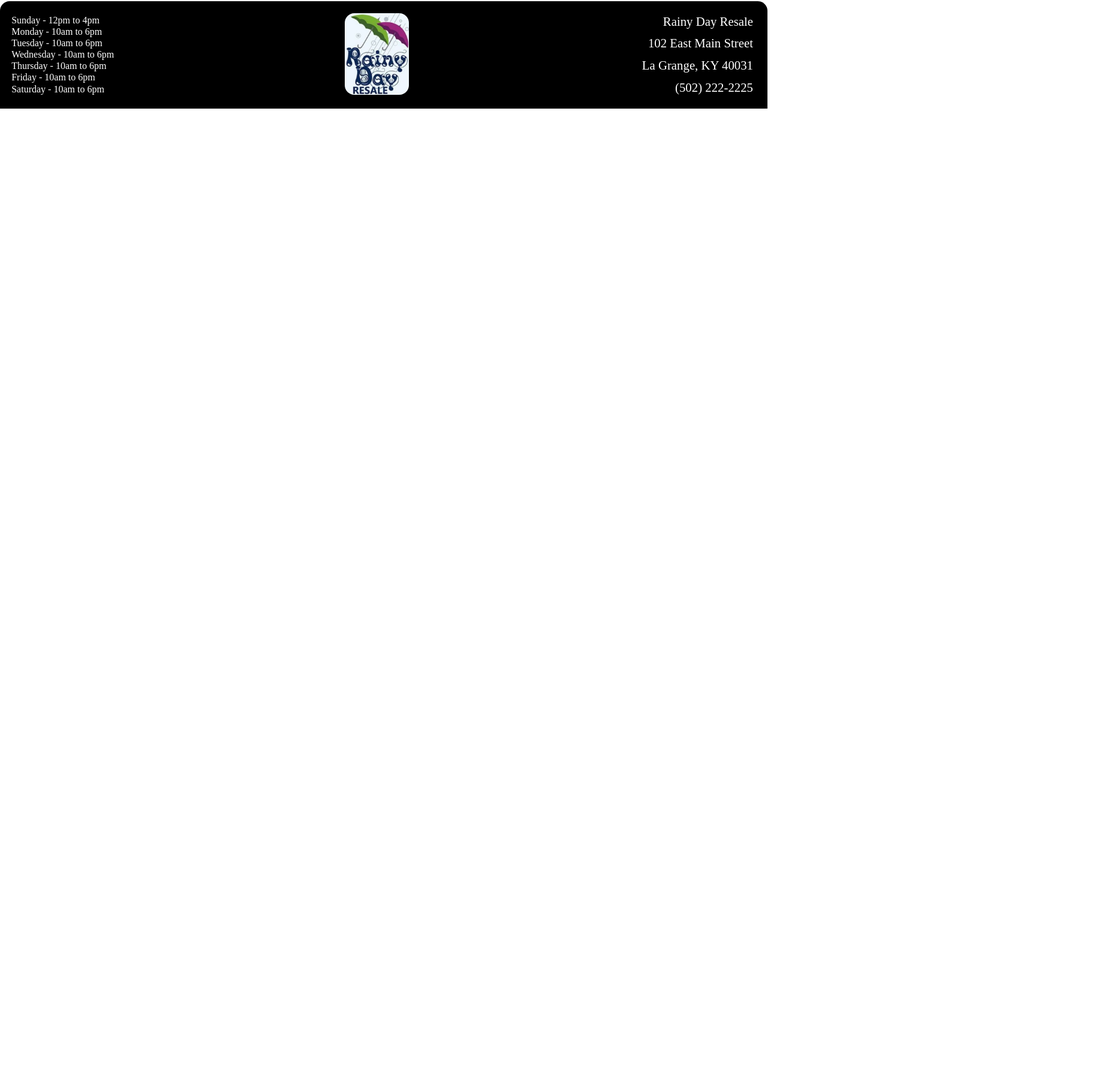
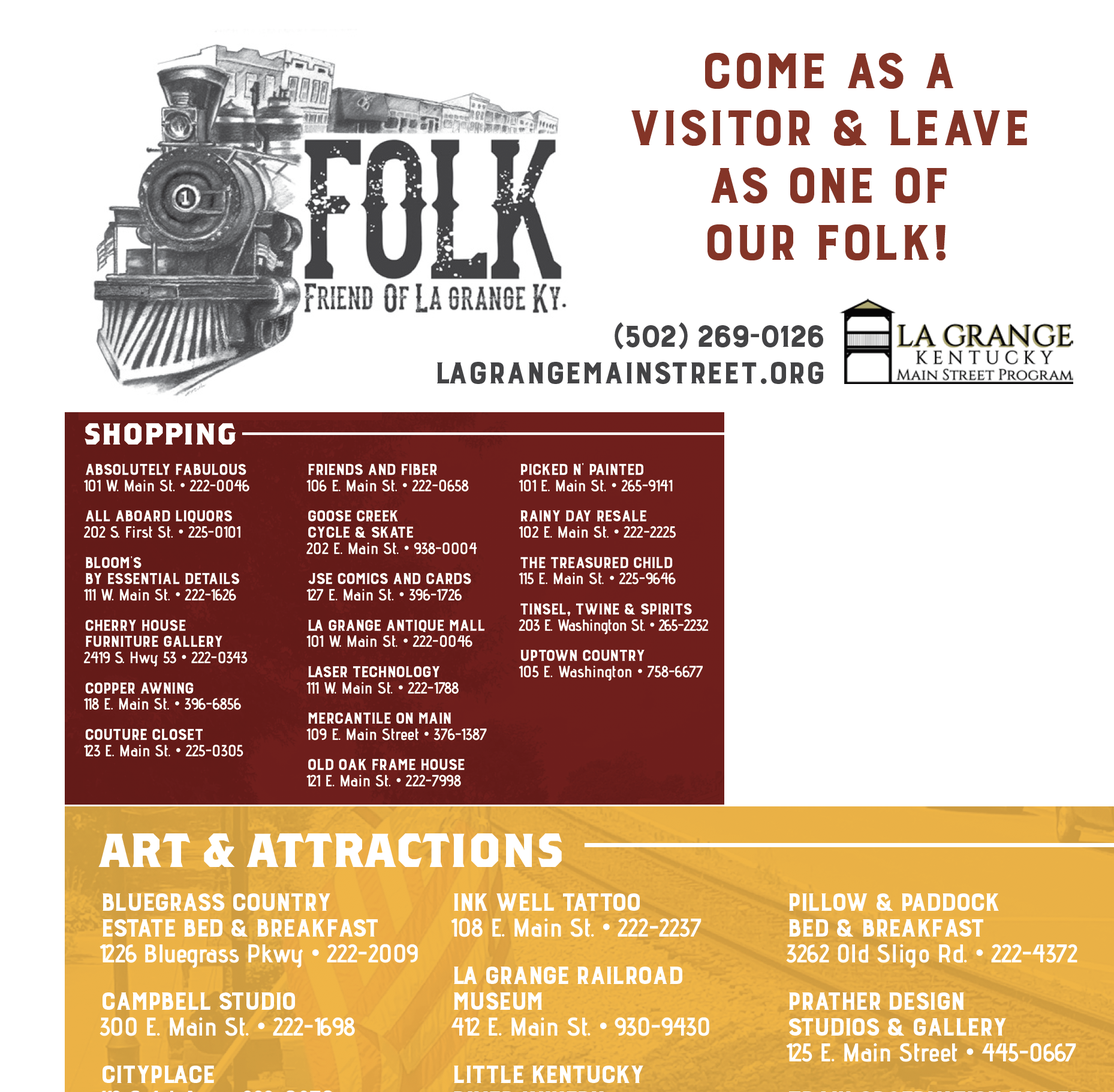
Before and after one commit to RaineBeauDubs/ShoppeSite, a React (Create React App) app in the folder shoppe/: page /community in a window 1280 px wide. Shown: the part 976-2796 px from the top of the page at 60% size, 1858 px wide, since content can reach past the window. Before the commit the page ends 1157 px from the top, so only its background shows below. Built offline with nearby package versions, Linux system fonts and the light colour scheme.

Commit message:
added LGMS inages, added file structure

```diff
--- a/shoppe/src/components/community/Community.js
+++ b/shoppe/src/components/community/Community.js
@@ -18,7 +18,7 @@ function Community() {
               href="https://www.facebook.com/DowntownBarberKY"
               target="_blank"
               className="comFBLink">
-                Check them out on Facebook here!
+              Check them out on Facebook here!
             </a></p>
         </div>
         <div className="comTopFlexSec">
@@ -27,7 +27,7 @@ function Community() {
               href="https://www.facebook.com/lagrangefarmersmkt"
               target="_blank"
               className="comFBLink">
-                Check them out on Facebook here!
+              Check them out on Facebook here!
             </a></p>
           <img
             className="comTopFlexPic"
@@ -35,6 +35,42 @@ function Community() {
             alt="La Grange Farmers' Market Poster by Stephen Winter"
           />
         </div>
+      </div>
+      <div className="comBottomCont">
+        <img
+          className="comBottomPicHeader"
+          src="/images/ComLGMSHeader.png"
+          alt="La Grange Street information"
+        />
+        <div>
+          <img
+            className="comBottomPic"
+            src="/images/ComLGMSShopping.png"
+            alt="La Grange Street information"
+          />
+          <img
+            className="comBottomPic"
+            src="/images/ComLGMSArts.png"
+            alt="La Grange Street information"
+          />
+        </div>
+        <div>
+          <img
+            className="comBottomPic"
+            src="/images/ComLGMSDining.png"
+            alt="La Grange Street information"
+          />
+          <img
+            className="comBottomPic"
+            src="/images/ComLGMSSpa.png"
+            alt="La Grange Street information"
+          />
+        </div>
+        <img
+            className="comBottomPic"
+            src="/images/ComLGMSMap.png"
+            alt="La Grange Street information"
+          />
       </div>
       {/* Link to LG Main Street page
       https://www.lagrangemainstreet.org/
```
